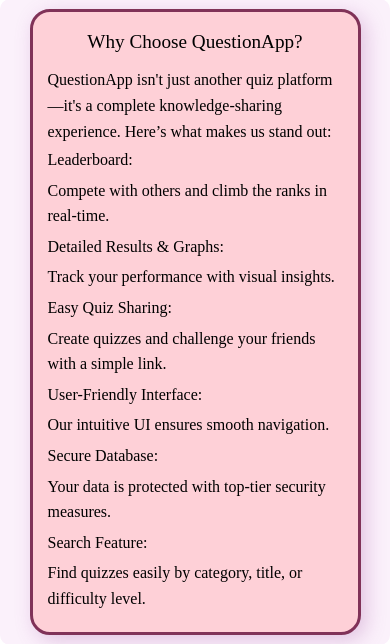
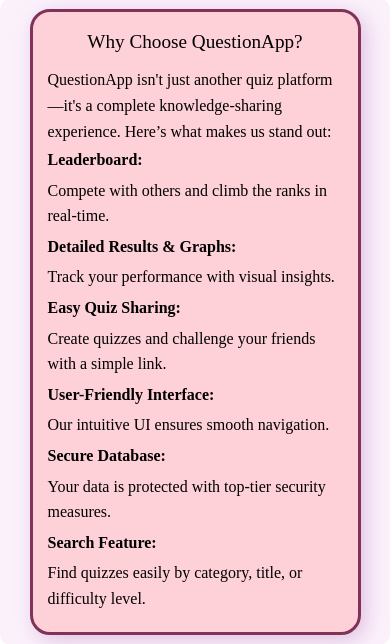
Before and after one commit to Demapis/questionWebApp, a Django app: page /about/ in a window 390 px wide. Shown: the part 924-1568 px from the top of the page. Run offline with Django 4.2, Linux system fonts and the light colour scheme.

Commit message:
added more styles for the about.py file

```diff
--- a/static/css/questionwebapp/about.css
+++ b/static/css/questionwebapp/about.css
@@ -198,6 +198,9 @@
     text-align: left; /* Align list items to the left */
     margin-bottom: 5px;
   }
+  .features_section strong{
+    font-weight: bold;
+  }
 
   .main_join {
     padding: 20px;
```
